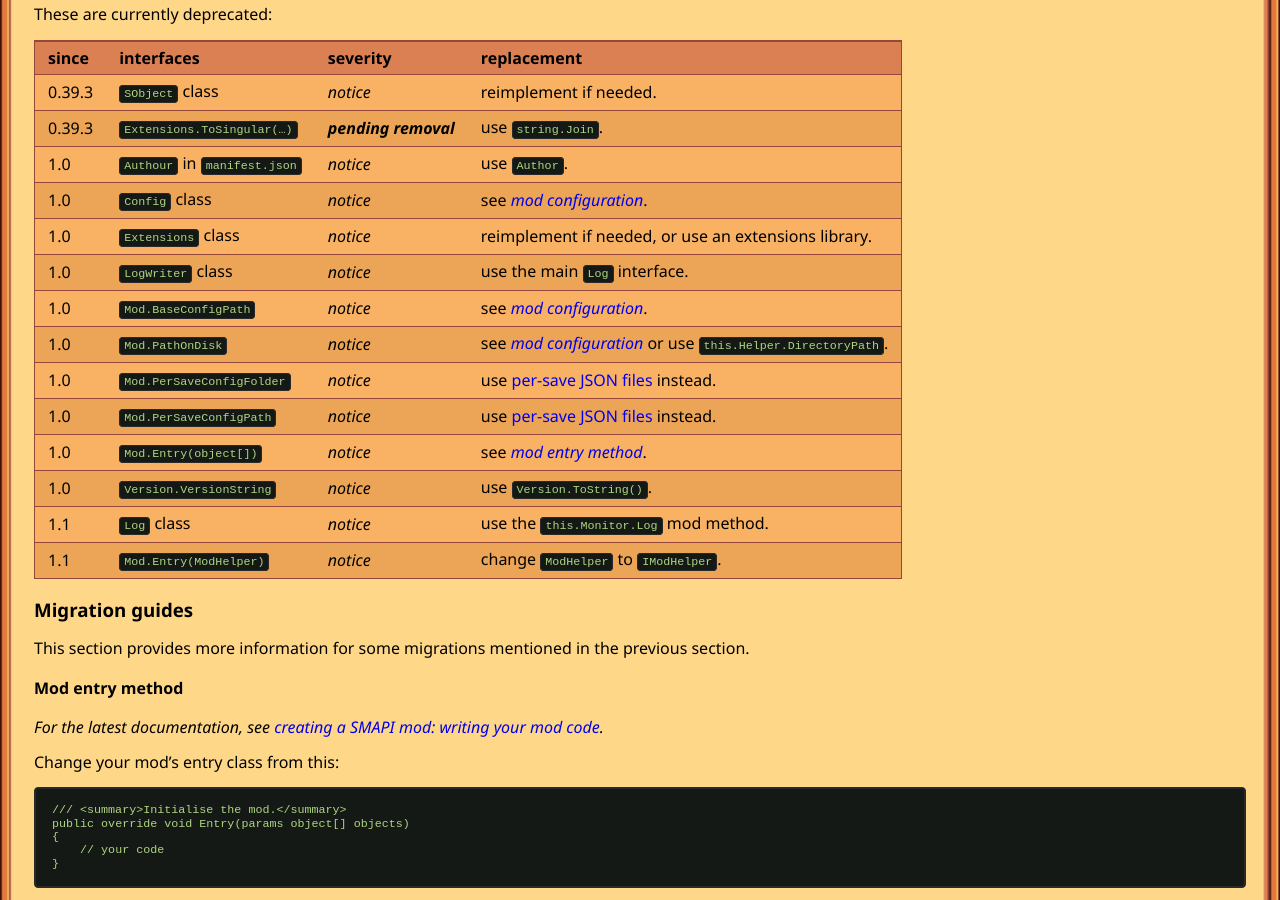
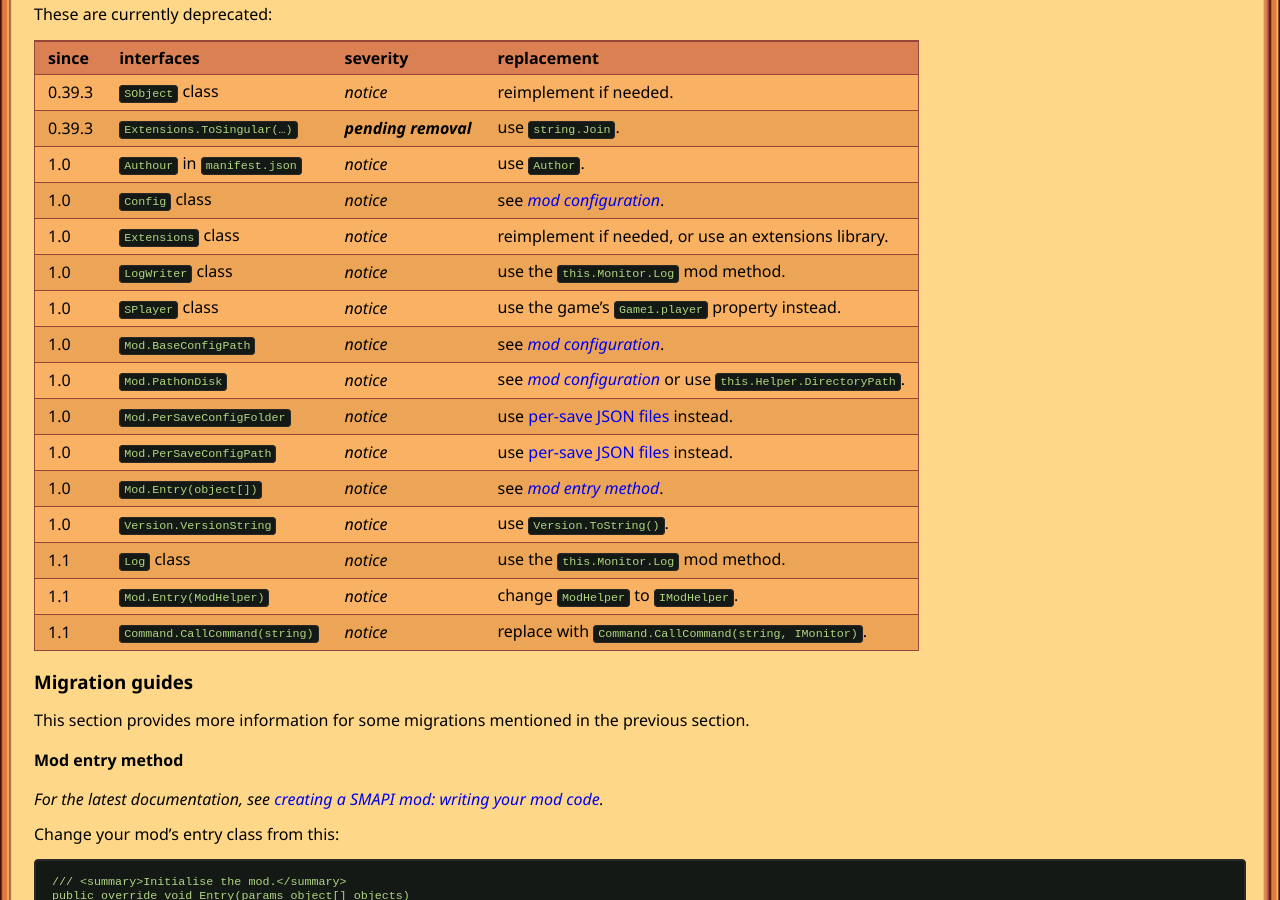
Before and after one commit to Pathoschild/canimod.github.io, a Jekyll site: the page built from guides/updating-a-smapi-mod.md, in a window 1280 px wide and 900 px high, scrolled down 1425 px. Built offline with Jekyll 4.4.1, drawn with Linux system fonts in a browser that asks for light colours; nearby versions of some CDN libraries.

Commit message:
update deprecation list

```diff
--- a/guides/updating-a-smapi-mod.md
+++ b/guides/updating-a-smapi-mod.md
@@ -48,7 +48,8 @@
 1.0    | `Authour` in `manifest.json` | _notice_ | use `Author`.
 1.0    | `Config` class            | _notice_ | see _[mod configuration](#mod-configuration)_.
 1.0    | `Extensions` class        | _notice_ | reimplement if needed, or use an extensions library.
-1.0    | `LogWriter` class         | _notice_ | use the main `Log` interface.
+1.0    | `LogWriter` class         | _notice_ | use the `this.Monitor.Log` mod method.
+1.0    | `SPlayer` class           | _notice_ | use the game's `Game1.player` property instead.
 1.0    | `Mod.BaseConfigPath`      | _notice_ | see _[mod configuration](#mod-configuration)_.
 1.0    | `Mod.PathOnDisk`          | _notice_ | see _[mod configuration](#mod-configuration)_ or use `this.Helper.DirectoryPath`.
 1.0    | `Mod.PerSaveConfigFolder` | _notice_ | use [per-save JSON files](/guides/creating-a-smapi-mod-advanced-config) instead.
@@ -57,6 +58,7 @@
 1.0    | `Version.VersionString`   | _notice_ | use `Version.ToString()`.
 1.1    | `Log` class               | _notice_ | use the `this.Monitor.Log` mod method.
 1.1    | `Mod.Entry(ModHelper)`    | _notice_ | change `ModHelper` to `IModHelper`.
+1.1    | `Command.CallCommand(string)` | _notice_ | replace with `Command.CallCommand(string, IMonitor)`.
 
 ### Migration guides
 This section provides more information for some migrations mentioned in the previous section.
```
